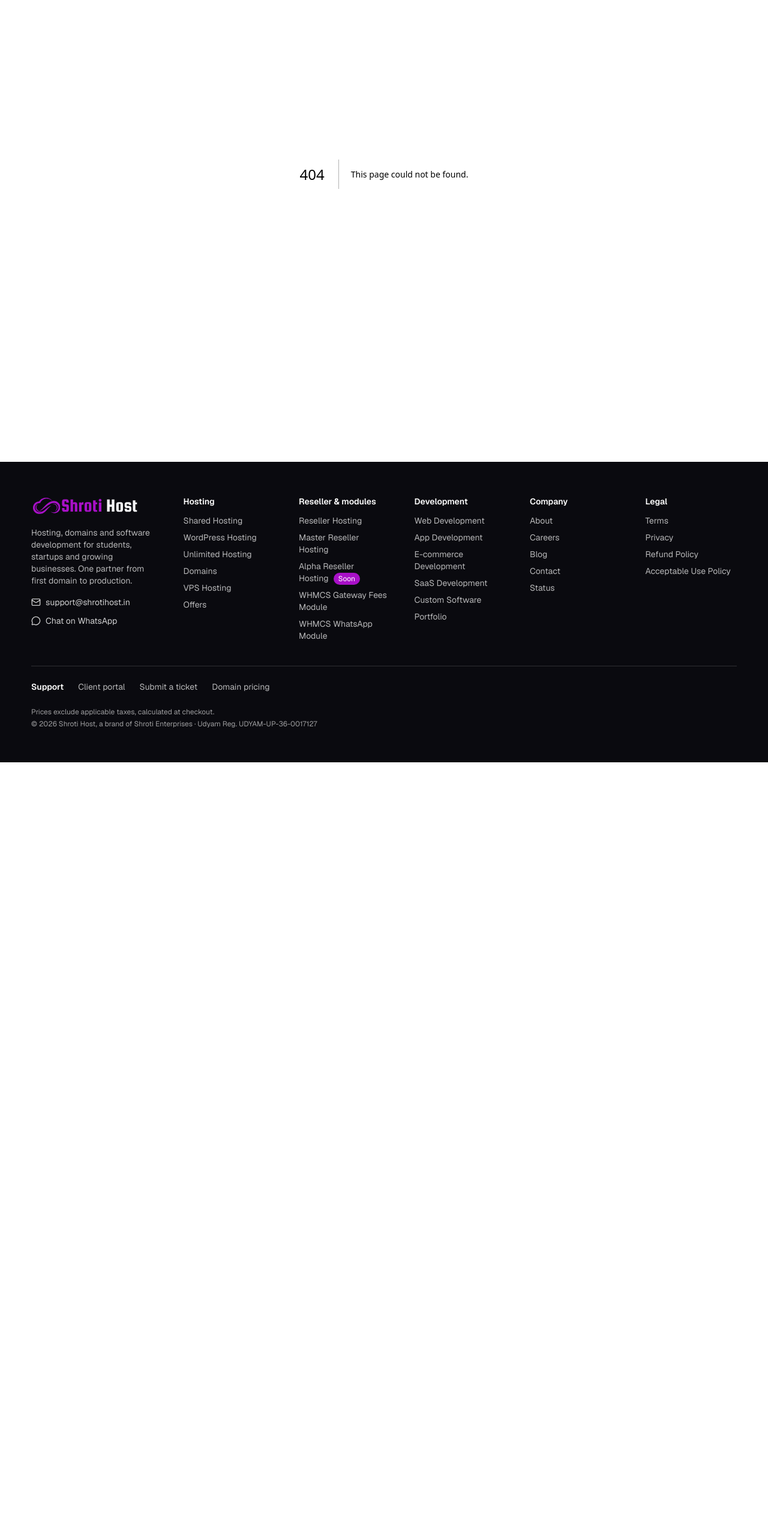
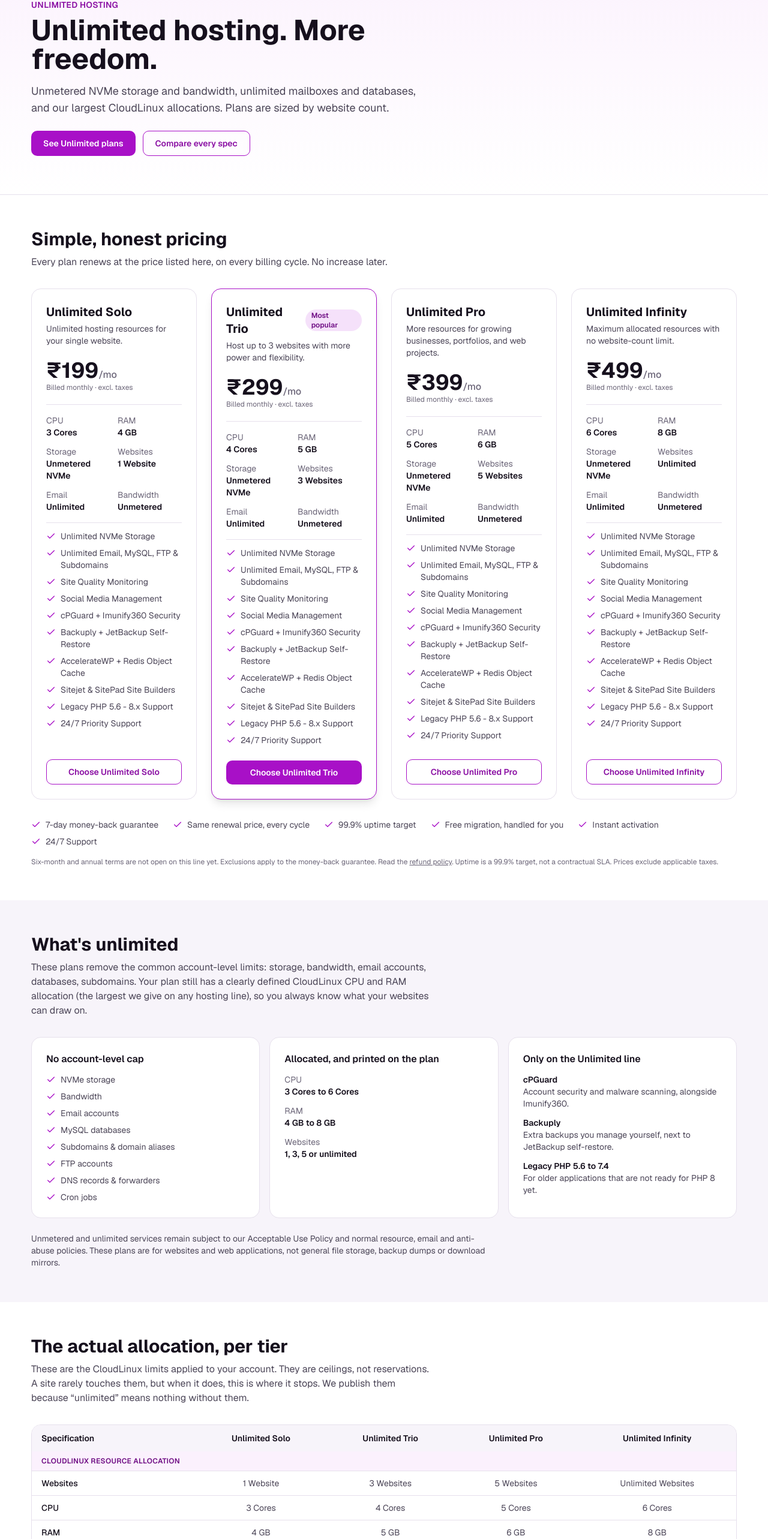
Before and after one commit to AdamyaMehta07/ShrotiHost, a Next.js app: page /unlimited-hosting in a window 1280 px wide. Before the commit this address had no page. Shown: the part 175-2741 px from the top of the page at 60% size. Before the commit the page ends 1446 px from the top, so only its background shows below. Built offline with nearby package versions, Linux system fonts and the light colour scheme.

Commit message:
feat: add unlimited hosting page with allocation table and honest unlimited wording

```diff
--- /dev/null
+++ b/src/app/unlimited-hosting/page.tsx
@@ -0,0 +1,191 @@
+import type { Metadata } from "next";
+import { Check } from "lucide-react";
+import Link from "next/link";
+import { PricingSection } from "@/components/hosting/PricingSection";
+import { SpecTable } from "@/components/hosting/SpecTable";
+import { Accordion } from "@/components/ui/Accordion";
+import { Button } from "@/components/ui/Button";
+import { PageHero } from "@/components/ui/PageHero";
+import { Section } from "@/components/ui/Section";
+import { sharedTrustPoints } from "@/data/shared-hosting";
+import {
+  unlimitedFaqs,
+  unlimitedPlans,
+  unlimitedSpecs,
+  whatsUnlimited,
+} from "@/data/unlimited-hosting";
+
+export const metadata: Metadata = {
+  title: "Unlimited Hosting",
+  description:
+    "Unlimited hosting from ₹199/mo with unmetered NVMe storage and bandwidth under our Acceptable Use Policy, and clearly published CloudLinux CPU and RAM allocations.",
+};
+
+// CloudLinux wali alag table ke liye, spec table ki hi rows chhaanke
+const allocationLabels = ["Websites", "CPU", "RAM", "I/O Speed", "IOPS", "Entry Processes", "Processes (NPROC)"];
+const allocationGroups = [
+  {
+    title: "CloudLinux resource allocation",
+    rows: unlimitedSpecs[0].rows.filter((row) => allocationLabels.includes(row.label)),
+  },
+];
+
+const relatedProducts = [
+  { name: "Shared Hosting", href: "/hosting" },
+  { name: "WordPress Hosting", href: "/wordpress-hosting" },
+  { name: "Reseller Hosting", href: "/reseller-hosting" },
+  { name: "VPS Hosting", href: "/vps" },
+];
+
+export default function UnlimitedHostingPage() {
+  return (
+    <>
+      <PageHero
+        eyebrow="Unlimited Hosting"
+        title="Unlimited hosting. More freedom."
+        description="Unmetered NVMe storage and bandwidth, unlimited mailboxes and databases, and our largest CloudLinux allocations. Plans are sized by website count."
+        breadcrumbs={[
+          { label: "Home", href: "/" },
+          { label: "Hosting", href: "/hosting" },
+          { label: "Unlimited Hosting" },
+        ]}
+      >
+        <Button href="#plans">See Unlimited plans</Button>
+        <Button href="#compare" variant="secondary">
+          Compare every spec
+        </Button>
+      </PageHero>
+
+      <Section
+        id="plans"
+        title="Simple, honest pricing"
+        intro="Every plan renews at the price listed here, on every billing cycle. No increase later."
+      >
+        <PricingSection plans={unlimitedPlans} />
+
+        <ul className="mt-8 flex flex-wrap gap-x-6 gap-y-2 text-sm text-ink-soft">
+          {sharedTrustPoints.map((point) => (
+            <li key={point} className="flex items-center gap-2">
+              <Check size={16} aria-hidden="true" className="text-brand-600" />
+              {point}
+            </li>
+          ))}
+        </ul>
+        <p className="mt-4 text-xs text-ink-faint">
+          Six-month and annual terms are not open on this line yet. Exclusions apply to the
+          money-back guarantee. Read the{" "}
+          <Link href="/legal/refund-policy" className="underline hover:text-brand-700">
+            refund policy
+          </Link>
+          . Uptime is a 99.9% target, not a contractual SLA. Prices exclude applicable taxes.
+        </p>
+      </Section>
+
+      <Section title="What's unlimited" intro={whatsUnlimited.intro} tinted>
+        <div className="grid gap-4 lg:grid-cols-3">
+          <div className="rounded-(--radius-card) border border-line bg-white p-6">
+            <h3 className="font-semibold text-ink">No account-level cap</h3>
+            <ul className="mt-3 space-y-2 text-sm text-ink-soft">
+              {whatsUnlimited.noCap.map((item) => (
+                <li key={item} className="flex gap-2">
+                  <Check size={16} aria-hidden="true" className="mt-0.5 shrink-0 text-brand-600" />
+                  {item}
+                </li>
+              ))}
+            </ul>
+          </div>
+
+          <div className="rounded-(--radius-card) border border-line bg-white p-6">
+            <h3 className="font-semibold text-ink">Allocated, and printed on the plan</h3>
+            <dl className="mt-3 space-y-3 text-sm">
+              {whatsUnlimited.allocated.map((item) => (
+                <div key={item.label}>
+                  <dt className="text-ink-faint">{item.label}</dt>
+                  <dd className="font-semibold text-ink">{item.value}</dd>
+                </div>
+              ))}
+            </dl>
+          </div>
+
+          <div className="rounded-(--radius-card) border border-line bg-white p-6">
+            <h3 className="font-semibold text-ink">Only on the Unlimited line</h3>
+            <dl className="mt-3 space-y-3 text-sm">
+              {whatsUnlimited.onlyOnLine.map((item) => (
+                <div key={item.label}>
+                  <dt className="font-semibold text-ink">{item.label}</dt>
+                  <dd className="text-ink-soft">{item.text}</dd>
+                </div>
+              ))}
+            </dl>
+          </div>
+        </div>
+        <p className="mt-6 max-w-3xl text-sm text-ink-soft">{whatsUnlimited.aupNote}</p>
+      </Section>
+
+      <Section
+        title="The actual allocation, per tier"
+        intro="These are the CloudLinux limits applied to your account. They are ceilings, not reservations. A site rarely touches them, but when it does, this is where it stops. We publish them because “unlimited” means nothing without them."
+      >
+        <SpecTable
+          plans={unlimitedPlans}
+          groups={allocationGroups}
+          caption="CloudLinux resource allocation for each Unlimited Hosting tier"
+        />
+        <p className="mt-4 max-w-3xl text-sm text-ink-soft">{whatsUnlimited.allocationNote}</p>
+      </Section>
+
+      <Section
+        id="compare"
+        title="Every spec, in the open."
+        intro="The full resource and feature matrix."
+        tinted
+      >
+        <SpecTable
+          plans={unlimitedPlans}
+          groups={unlimitedSpecs}
+          caption="Unlimited hosting plan comparison"
+        />
+      </Section>
+
+      <Section title="Frequently asked questions">
+        <Accordion items={unlimitedFaqs} />
+      </Section>
+
+      <Section title="Looking at something else?" tinted>
+        <ul className="grid gap-4 sm:grid-cols-2 lg:grid-cols-4">
+          {relatedProducts.map((product) => (
+            <li key={product.href}>
+              <Link
+                href={product.href}
+                className="block rounded-(--radius-card) border border-line bg-white p-5 font-semibold text-ink hover:border-brand-600 hover:text-brand-700"
+              >
+                {product.name}
+              </Link>
+            </li>
+          ))}
+        </ul>
+      </Section>
+
+      <Section>
+        <div className="rounded-(--radius-card) bg-brand-900 p-8 text-white sm:p-12">
+          <h2 className="text-2xl font-bold sm:text-3xl">Room for every site you run.</h2>
+          <p className="mt-2 max-w-xl text-white/80">
+            Unmetered storage and bandwidth, the largest CloudLinux allocations we give, and free
+            migration from your current host.
+          </p>
+          <div className="mt-6 flex flex-wrap gap-3">
+            <Button href="#plans" className="bg-white !text-brand-800 hover:!bg-brand-50">
+              See Unlimited plans
+            </Button>
+            <Button href="/hosting" variant="ghost" className="!text-white hover:!bg-white/10">
+              Compare shared hosting
+            </Button>
+            <Button href="/contact" variant="ghost" className="!text-white hover:!bg-white/10">
+              Talk to us
+            </Button>
+          </div>
+        </div>
+      </Section>
+    </>
+  );
+}
```
